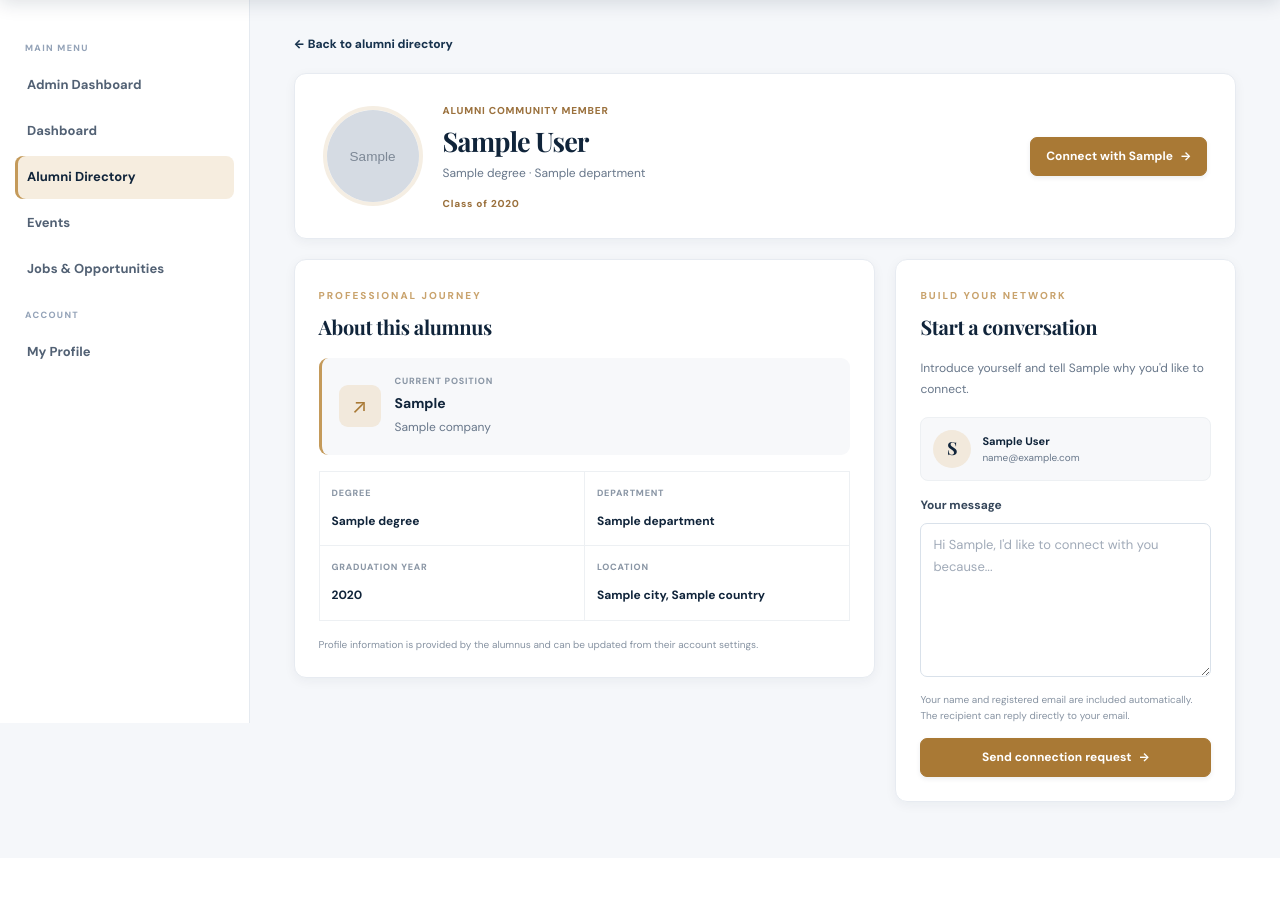
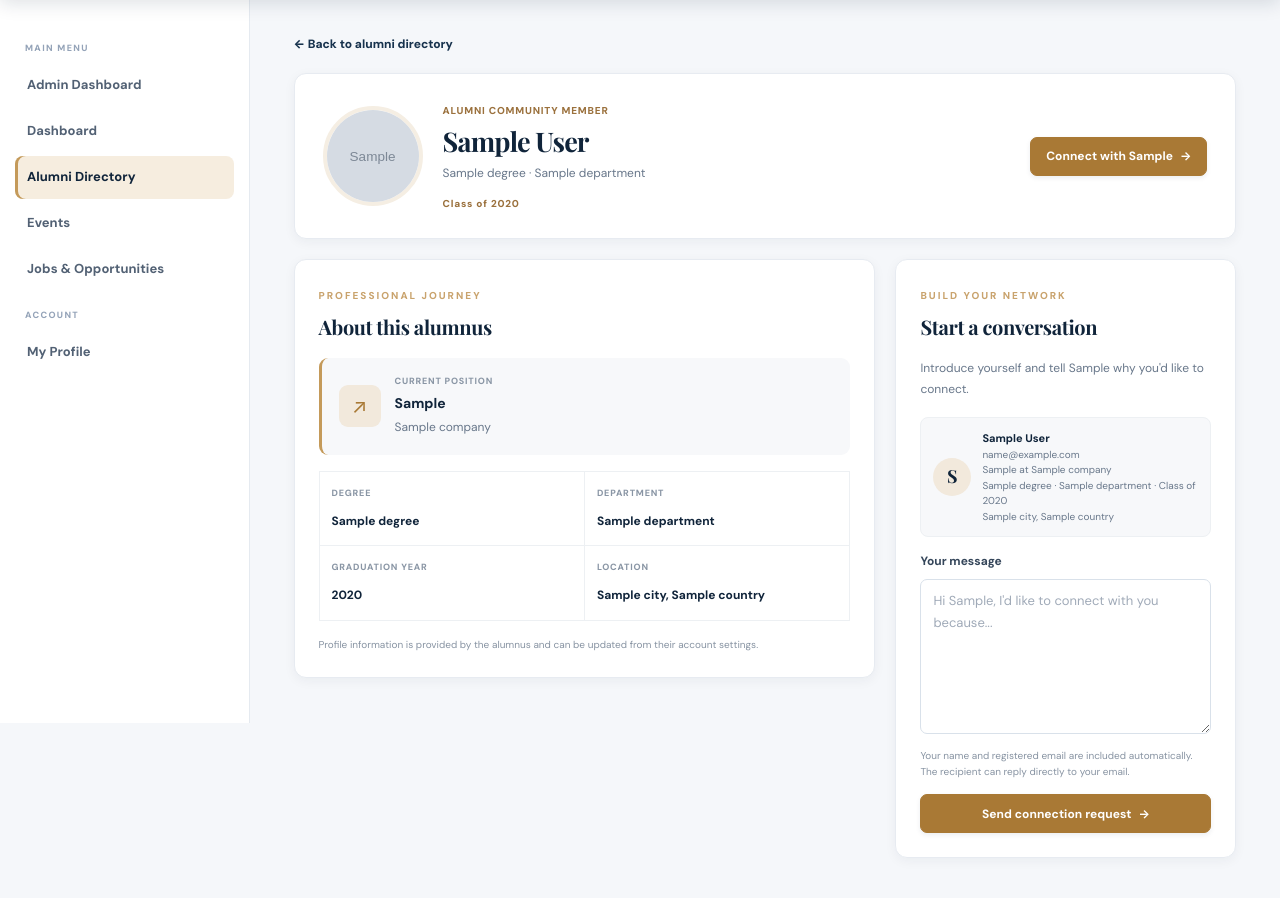
Before and after one commit to khadimhussainsoomro5055-hub/Alumni-Management-System, a Node project: template views/alumni-profile.ejs in a window 1280 px wide. Shown: the part 77-975 px from the top of the page. Before the commit the page ends 886 px from the top, so only its background shows below. Run offline with Node 20 templates, Linux system fonts and the light colour scheme; the template is opened without the code that fills it: most values are stand-ins (such as "Sample title", 1, 10 or a date in 2020); grey boxes marked "Sample" are stand-in pictures.

Commit message:
Show signed-in user's own profile details in connection composer

```diff
--- a/views/alumni-profile.ejs
+++ b/views/alumni-profile.ejs
@@ -63,8 +63,14 @@
           <% if (message) { %><div class="alert success"><%= message %></div><% } %>
           <% if (error) { %><div class="alert error"><%= error %> Check that SMTP is configured correctly, then try again.</div><% } %>
           <div class="sender-summary">
-            <div class="sender-avatar"><%= sessionUser.full_name.charAt(0).toUpperCase() %></div>
-            <div><strong><%= sessionUser.full_name %></strong><span><%= sessionUser.email %></span></div>
+            <div class="sender-avatar"><%= senderProfile.full_name.charAt(0).toUpperCase() %></div>
+            <div class="sender-summary-details">
+              <strong><%= senderProfile.full_name %></strong>
+              <span><%= senderProfile.email %></span>
+              <span><%= [senderProfile.current_job, senderProfile.company].filter(Boolean).join(" at ") || "Current role not added" %></span>
+              <span><%= [senderProfile.degree, senderProfile.department].filter(Boolean).join(" · ") || "Education details not added" %><% if (senderProfile.graduation_year) { %> · Class of <%= senderProfile.graduation_year %><% } %></span>
+              <span><%= [senderProfile.city, senderProfile.country].filter(Boolean).join(", ") || "Location not added" %></span>
+            </div>
           </div>
           <form action="/alumni/<%= person.id %>/connect" method="POST" class="connect-form">
             <input type="hidden" name="_csrf" value="<%= csrfToken %>">
```
